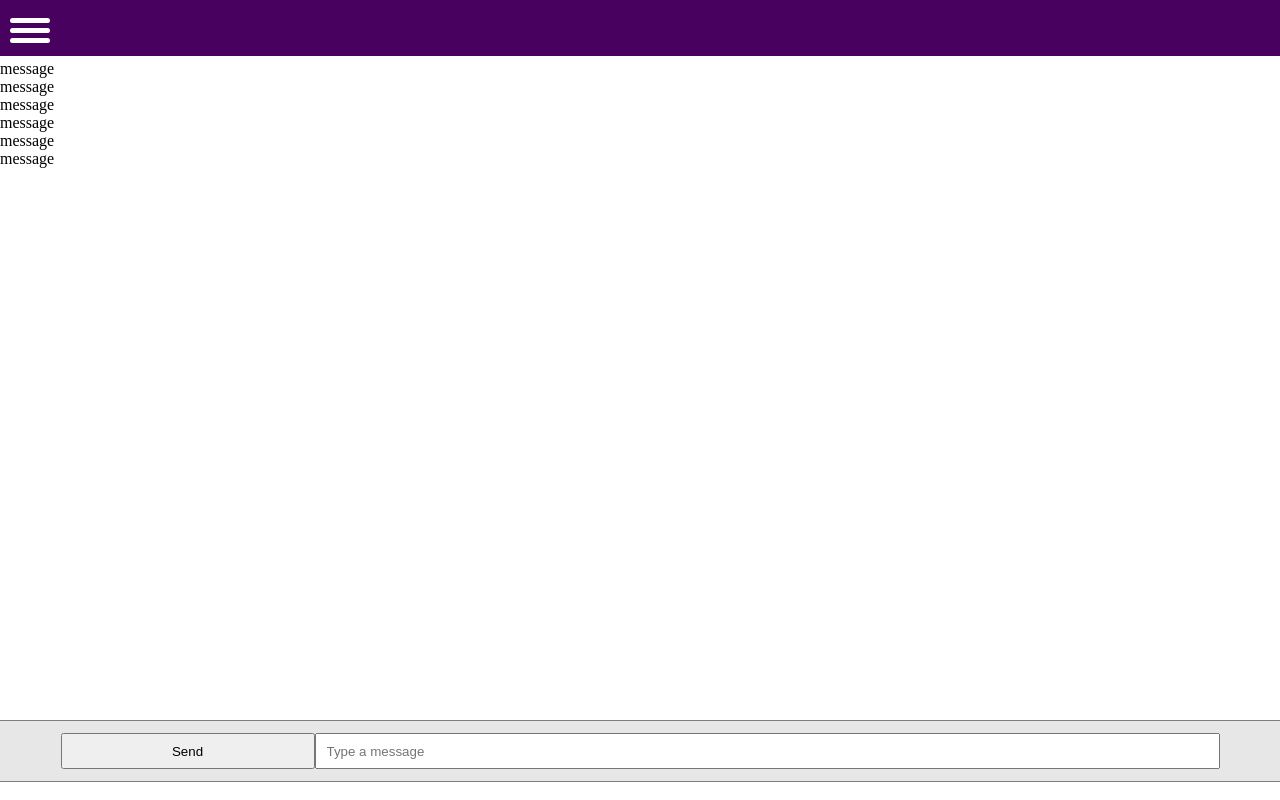
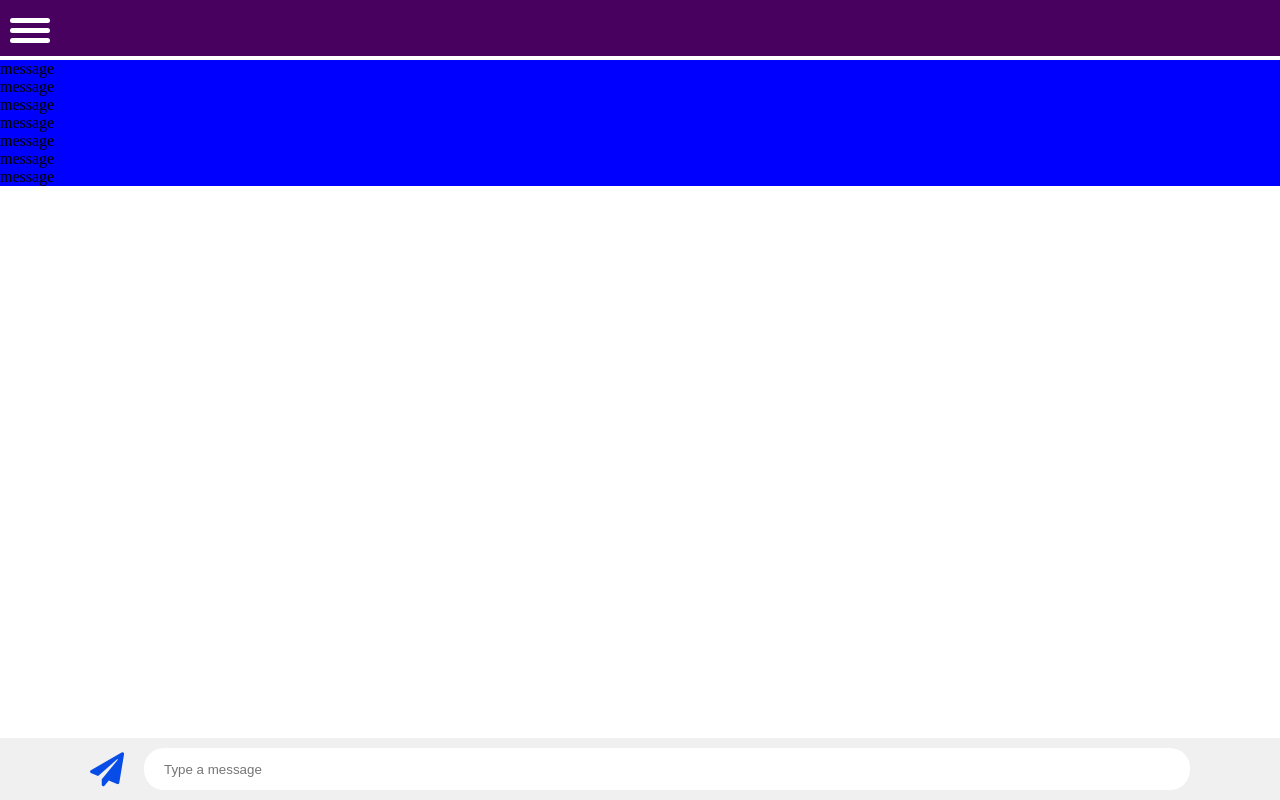
Before and after one commit to Liron-Wassa/ChatRoom, a React (Create React App) app in the folder client/: page /chatroom in a window 1280 px wide. Built offline with nearby package versions, Linux system fonts and the light colour scheme; a web font is replaced by a local one.

Commit message:
UI Improvments

```diff
--- a/client/src/components/Chat/Chat.js
+++ b/client/src/components/Chat/Chat.js
@@ -1,13 +1,13 @@
 import classes from './Chat.module.css';
 import Window from './Window/Window';
+import Inputs from './Inputs/Inputs';
 import React from 'react';
 
 const Chat = () => (
     <div className={classes.Chat}>
         <Window />
         <div className={classes.Container}>
-            <button>Send</button>
-            <input placeholder="Type a message" />
+            <Inputs />
         </div>
     </div>
 );
--- a/client/src/components/Chat/Chat.module.css
+++ b/client/src/components/Chat/Chat.module.css
@@ -1,29 +1,17 @@
 .Chat {
     width: 100%;
-    height: 100vh;
+    height: 100%;
     position: relative;
 }
 
 .Container {
-    display: flex;
-    justify-content: center;
-    align-items: center;
-    background-color: #E7E7E7;
+    padding-top: 10px;
+    padding-bottom: 2px;
+    position: absolute;
+    bottom: 0;
+    width: 100%;
     height: 50px;
-    padding: 5px;
-    border-top: 1px solid rgb(126, 124, 124);
-    border-bottom: 1px solid rgb(126, 124, 124);
+    background-color: #f0f0f0;
+    /* border-top: 1px solid rgb(126, 124, 124);
+    border-bottom: 1px solid rgb(126, 124, 124); */
 }
-
-.Chat input {
-    padding-left: 10px;
-    height: 30px;
-    width: 70%;
-}
-
-.Chat button {
-    width: 20%;
-    height: 36px;
-
-    /* margin-right: 10px; */
-}
--- /dev/null
+++ b/client/src/components/Chat/Inputs/Inputs.js
@@ -0,0 +1,13 @@
+import classes from './Inputs.module.css';
+import React from 'react';
+
+const Inputs = () => {
+    return (
+        <div className={classes.Inputs}>
+            <i className="fas fa-paper-plane"></i>
+            <input placeholder="Type a message" />
+        </div>
+    );
+}
+
+export default Inputs;
--- /dev/null
+++ b/client/src/components/Chat/Inputs/Inputs.module.css
@@ -0,0 +1,25 @@
+.Inputs {
+    display: flex;
+    justify-content: center;
+    align-items: center;
+}
+
+.Inputs input {
+    padding-left: 20px;
+    height: 40px;
+    width: 80%;
+    border-radius: 20px;
+    border: none;
+    outline: none;
+}
+
+.Inputs i {
+    padding-right: 20px;
+}
+
+.Inputs i::before {
+    font-size: 34px;
+    cursor: pointer;
+    color: #084CE8;
+    padding: 0;
+}
--- a/client/src/components/Chat/Window/Window.js
+++ b/client/src/components/Chat/Window/Window.js
@@ -10,6 +10,7 @@ const Window = () => (
             <div>message</div>
             <div>message</div>
             <div>message</div>
+            <div>message</div>
         </div>
     </section>
 );
--- a/client/src/components/Chat/Window/Window.module.css
+++ b/client/src/components/Chat/Window/Window.module.css
@@ -6,5 +6,6 @@
 }
 
 .message {
+    background-color: blue;
     margin-top: 60px;
 }
--- a/client/src/hoc/LayOut/LayOut.js
+++ b/client/src/hoc/LayOut/LayOut.js
@@ -14,7 +14,7 @@ const Layout = (props) => {
         <React.Fragment>
             <ToolBar change={change}/>
             <SideDrawer show={show} change={change}/>
-            <main>
+            <main style={{height: "100vh"}}>
                 {props.children}
             </main>
         </React.Fragment>
```
